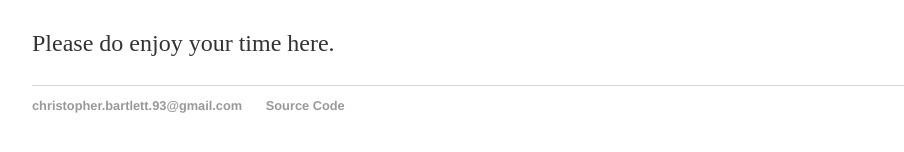
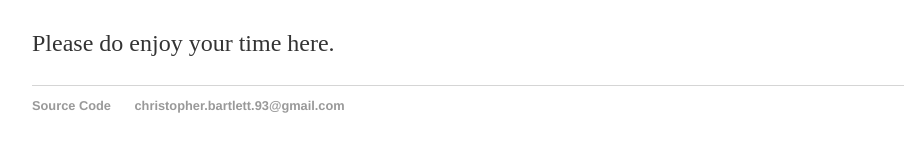
Before and after one commit to SirHawbly/sirhawbly.github.io, a Jekyll site: the page built from index.html, in a window 1280 px wide. Shown: the part 283-435 px from the top of the page, without its empty margins (160-1064 px from the left). Built offline with Jekyll 4.4.1, drawn with Linux system fonts in a browser that asks for light colours; part of the change alters nothing that is shown.

Commit message:
shuffled footer links

```diff
--- a/_layouts/default.html
+++ b/_layouts/default.html
@@ -20,8 +20,8 @@
 		</div><!-- /.container -->
 		<footer>
     		<ul>
+				<li><a href="https://github.com/SirHawbly/sirhawbly.github.io">Source Code</a></li>
         		<li><a href="mailto:christopher.bartlett.93@gmail.com">christopher.bartlett.93@gmail.com</a></li>
-				<li><a href="https://github.com/SirHawbly/sirhawbly.github.io">Source Code</a></li>
 			</ul>
 		</footer>
 	</body>
```
